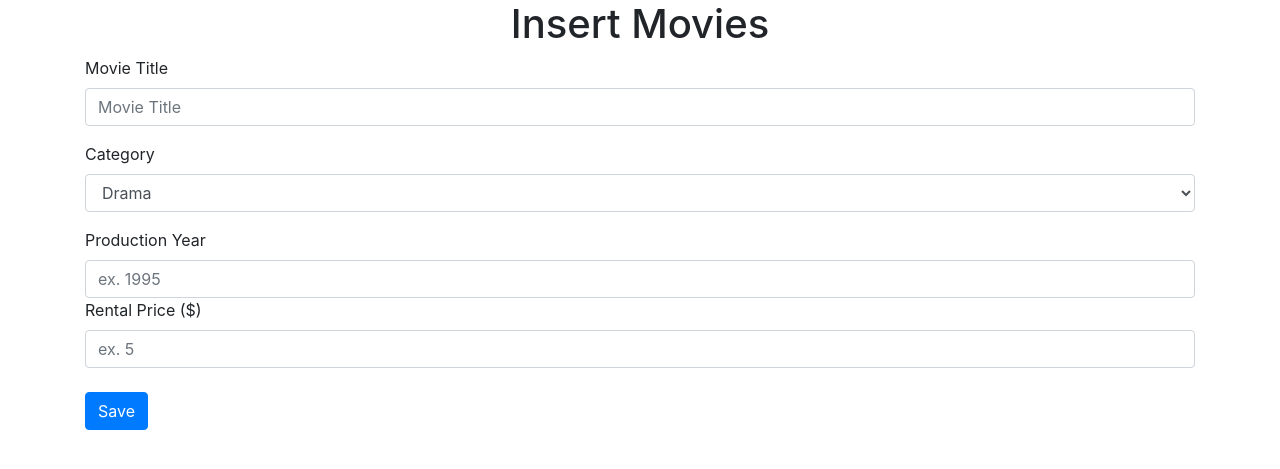
After one commit to mkotsovoulou/html-intro, a PHP site: page /insertMovie.php in a window 1280 px wide. The commit adds this page. Shown: the top 469 px of the page. Run offline with PHP 8.4, Linux system fonts and the light colour scheme; data comes from the database, SQL or seed files in the repository.

Commit message:
Insert Data in Movies Table

```diff
--- a/PHPLessons/first.php
+++ b/PHPLessons/first.php
@@ -21,7 +21,7 @@
    //  echo count($courses);
     echo '<select name="courses" id="courses">';
      for ($row=0; $row<count($courses); $row++ ) {
-       echo '<option value="' . $courses[$row]. '">' . $courses[$row]. '</option>';
+       echo '<option value="' . $courses["id"]. '">' . $courses["name"]. '</option>';
        echo '<br>';
      }
   echo '</select>';
--- a/db.php
+++ b/db.php
@@ -1,7 +1,7 @@
 <?php
-
+ini_set('display_errors', '1');
 try {
-    $db = new PDO('mysql:host=mysql;dbname=moviedb;port=3306', root, mysecretpassword);
+    $db = new PDO('mysql:host=mysql;dbname=moviedb;port=3306', 'root', 'mysecretpassword');
     //Default error mode is SILENT but I want to see my error while developing
     $db->setAttribute(PDO::ATTR_ERRMODE, PDO::ERRMODE_WARNING);
 } catch (Exception $e){
--- a/dbFunctions.php
+++ b/dbFunctions.php
@@ -59,4 +59,31 @@ function getMovieByTitleCost($title, $cost) {
   return $results;
 }
 
+function insertMovie($title, $category, $py, $price){
+	include("db.php"); //includes the file with the connection details
+  try {
+      $query = $db->prepare("insert into Movies (title, category_id, production_year, rental_price) values ( ? , ? , ? , ?)");
+      $query->bindValue(1, $title);
+      $query->bindValue(2, $category);
+      $query->bindValue(3, $py);
+      $query->bindValue(4, $price);
+      $query->execute();
+    return true;
+  } catch (Exception $e) {
+     echo "Error in SQL query";
+     return false;
+  }
+
+
+}
+
+
+
+
+
+
+
+
+
+
 ?>
--- /dev/null
+++ b/insertMovie.php
@@ -0,0 +1,46 @@
+<!DOCTYPE html>
+<html lang="en">
+<head>
+	<meta charset="UTF-8" />
+	<title>Document</title>
+    <link rel="stylesheet" href="https://stackpath.bootstrapcdn.com/bootstrap/4.1.3/css/bootstrap.min.css" integrity="sha384-MCw98/SFnGE8fJT3GXwEOngsV7Zt27NXFoaoApmYm81iuXoPkFOJwJ8ERdknLPMO" crossorigin="anonymous">
+    <link href="container.css" rel="stylesheet">
+</head>
+<body>
+
+    <?php
+	include("dbFunctions.php");
+   $categories = getMovieCategories();
+
+	?>
+
+	<center><h1>Insert Movies</h1></center>
+	<div class="container container-small">
+
+  	<form action="executeInsertMovie.php" method="post">
+  		<div class="form-group">
+    		<label for="title">Movie Title</label>
+    		<input type="text" class="form-control" id="title" 	name="title"	placeholder="Movie Title">
+  		</div>
+  		<div class="form-group">
+    		<label for="category">Category</label>
+    		<select class="form-control" id="category" name="category">
+                <?php
+                foreach ($categories as $row){
+                echo '<option value="' . $row["category_id"]. '">' .$row["category_name"]. '</option>';
+                }
+                ?>
+    		</select>
+  		</div>
+    		<label for="py">Production Year</label>
+    		<input type="text" class="form-control" id="py" name="py" 		placeholder="ex. 1995">
+    		<label for="price">Rental Price ($)</label>
+    		<input type="text" class="form-control" id="price" 	name="price"	placeholder="ex. 5">
+        <br>
+		<button type="sumbit" class="btn btn-primary">Save</button>
+	</form>
+    </div>
+
+
+</body>
+</html>
--- a/moviecategories.php
+++ b/moviecategories.php
@@ -6,6 +6,7 @@
 </head>
 <body>
 <?php
+  ini_set('display_errors', '1');
   include('dbFunctions.php');
   $movcat = getMovieCategories();
 ?>
```
Also changed, not shown: categoriesComboBox.php (added, +11 -0 lines), dbfunctions.php (deleted, +0 -15 lines), executeInsertMovie.php (added, +13 -0 lines).
